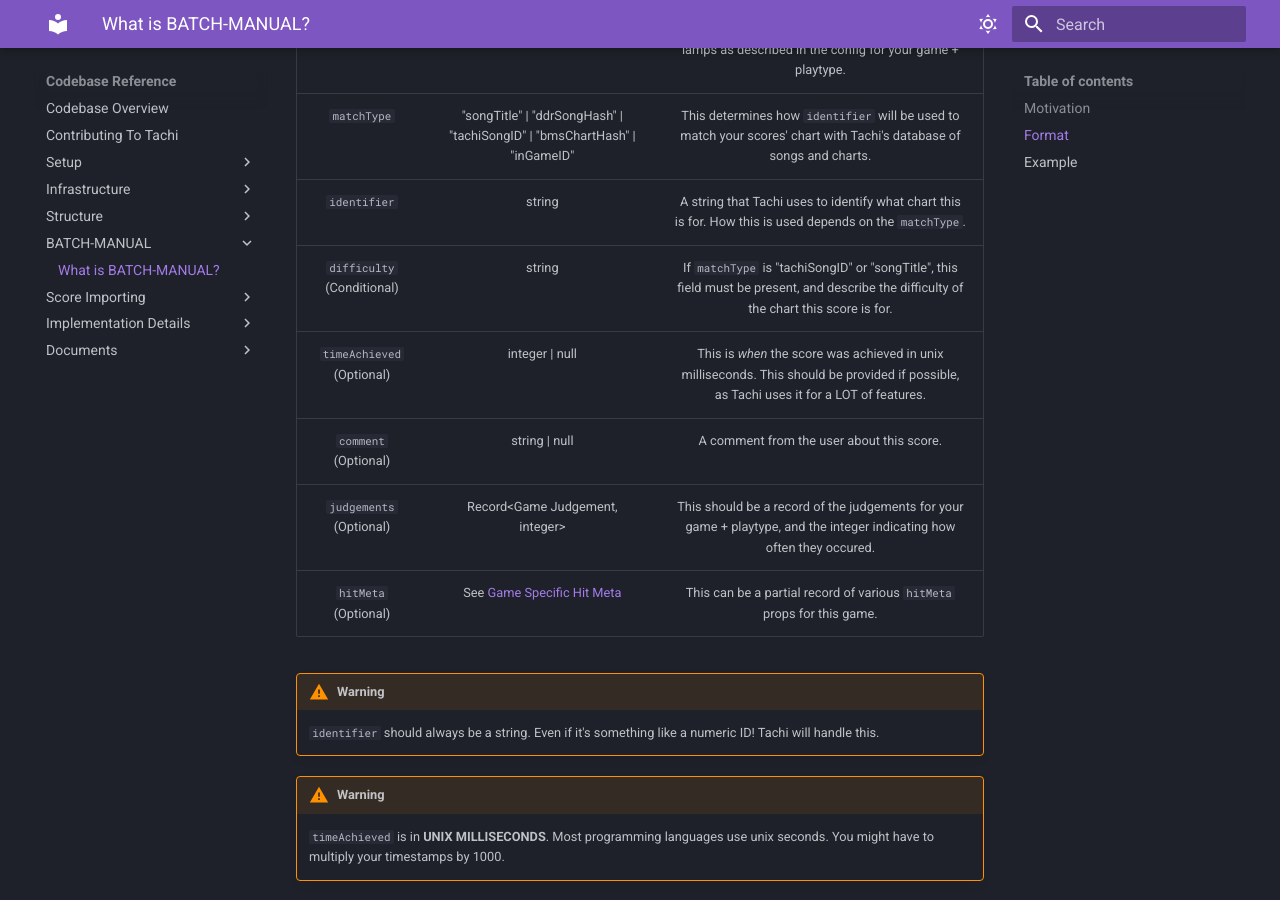
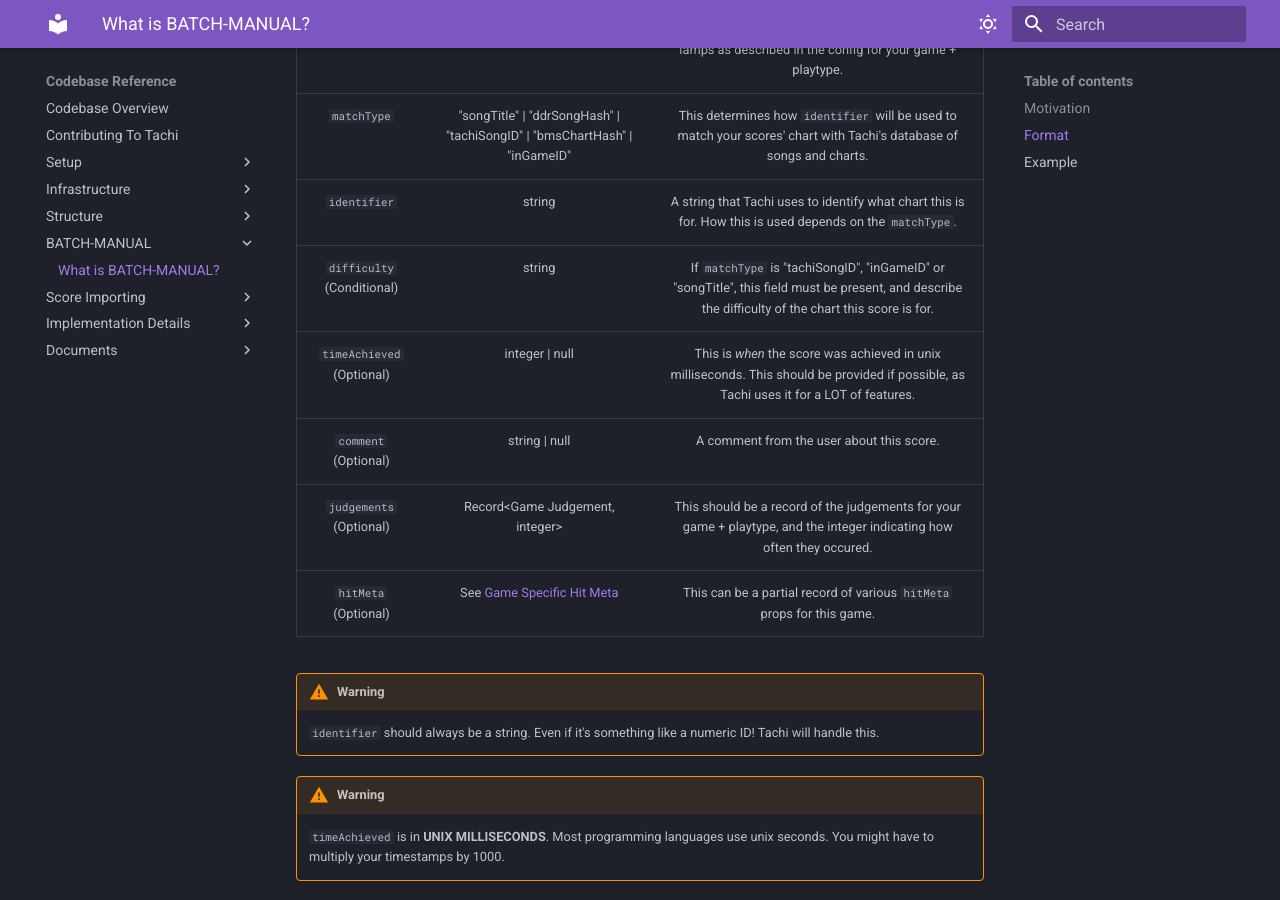
Before and after one commit to zkrising/Tachi, an MkDocs documentation site: the page built from docs/docs/codebase/batch-manual/overview.md, in a window 1280 px wide and 900 px high, scrolled down 1897 px. Built offline with MkDocs 1.6.1 and Material for MkDocs 9.7.7, drawn with Linux system fonts in a browser that asks for light colours.

```diff
--- a/docs/docs/codebase/batch-manual/overview.md
+++ b/docs/docs/codebase/batch-manual/overview.md
@@ -73,7 +73,7 @@
 | `lamp` | Lamp | The lamp for this score. This should be one of the lamps as described in the config for your game + playtype. |
 | `matchType` | "songTitle" \| "ddrSongHash" \| "tachiSongID" \| "bmsChartHash" \| "inGameID" | This determines how `identifier` will be used to match your scores' chart with Tachi's database of songs and charts. |
 | `identifier` | string | A string that Tachi uses to identify what chart this is for. How this is used depends on the `matchType`. |
-| `difficulty` (Conditional) | string | If `matchType` is "tachiSongID" or "songTitle", this field must be present, and describe the difficulty of the chart this score is for. |
+| `difficulty` (Conditional) | string | If `matchType` is "tachiSongID", "inGameID" or "songTitle", this field must be present, and describe the difficulty of the chart this score is for. |
 | `timeAchieved` (Optional) | integer \| null | This is *when* the score was achieved in unix milliseconds. This should be provided if possible, as Tachi uses it for a LOT of features. |
 | `comment` (Optional) | string \| null | A comment from the user about this score. |
 | `judgements` (Optional) | Record&lt;Game Judgement, integer&gt; | This should be a record of the judgements for your game + playtype, and the integer indicating how often they occured. |
```
